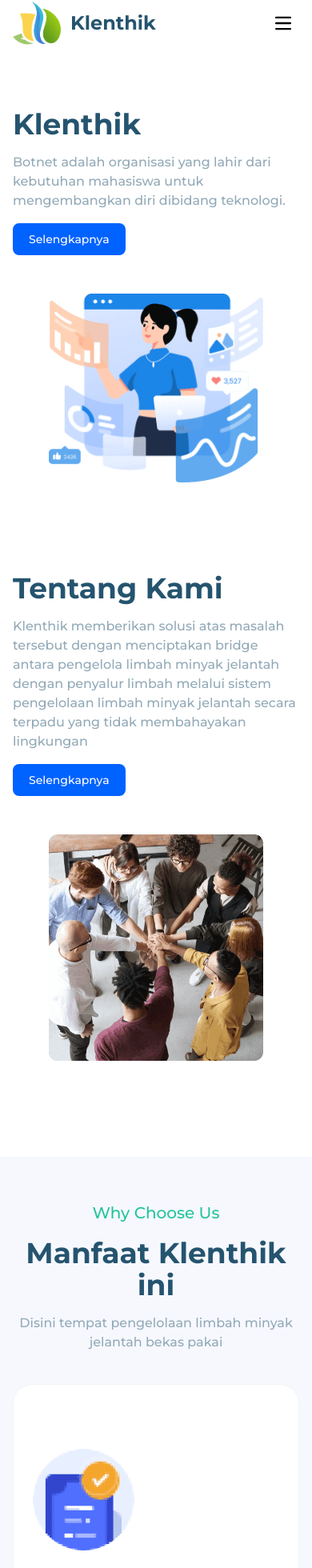
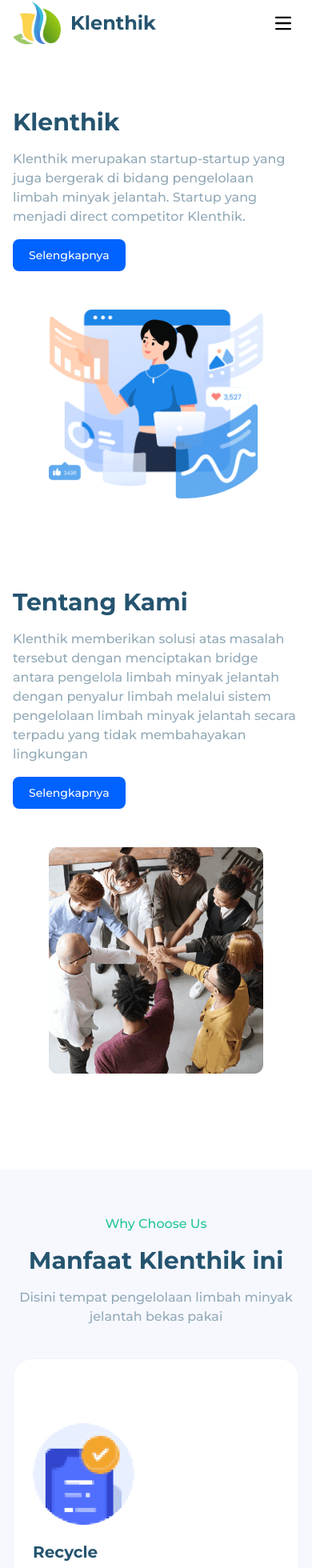
Before and after one commit to Fahmiali99/klenthik-app, a Next.js app: page / in a window 390 px wide. Shown: the part 17-1977 px from the top of the page at 80% size. Built offline with nearby package versions, Linux system fonts and the light colour scheme.

Commit message:
fix:change font, and position

```diff
--- a/src/components/detail/aboutme.tsx
+++ b/src/components/detail/aboutme.tsx
@@ -8,7 +8,7 @@ function Aboutme() {
     <div className=" container mx-auto h-full sm:block md:block lg:grid items-center py-14 md:py-20 lg:py-40 lg:min-h-[calc(100vh-3rem)] px-4">
       <div className="grid grid-cols-1 lg:grid-cols-2 items-center">
         <div className="lg:order-2">
-          <h1 className=" text-4xl font-semibold text-primary-dark">
+          <h1 className=" text-3xl md:text-3xl lg:text-4xl font-semibold text-primary-dark">
             Tentang Kami
           </h1>
           <p className="py-4 text-secondary text-base ">
--- a/src/components/detail/activity.tsx
+++ b/src/components/detail/activity.tsx
@@ -5,11 +5,11 @@ import React from "react";
 function Activity() {
   return (
     <div className="bg-primary-blue-200">
-      <div className="  container mx-auto h-full flex  items-center py-14 md:py-20 lg:py-20  px-4 sm:px-4 md:px-4 lg:px-0">
+      <div className="  container mx-auto h-full flex justify-center  items-center py-14 md:py-20 lg:py-20  px-4 sm:px-4 md:px-4 lg:px-0">
         <div>
           <div className="flex justify-center text-center">
             <div>
-              <h1 className=" text-4xl py-4 font-semibold text-primary-dark">
+              <h1 className="text-3xl md:text-3xl lg:text-4xl py-4 font-semibold text-primary-dark">
                 Galeri Kegiatan
               </h1>
               <p className=" text-secondary">Ini adalah kegiatan kami</p>
--- a/src/components/detail/article.tsx
+++ b/src/components/detail/article.tsx
@@ -5,11 +5,11 @@ import React from "react";
 function Article() {
   return (
     <div className="bg-primary-blue-200">
-      <div className="  container mx-auto h-full flex  items-center py-14 md:py-20 lg:py-20  px-4 sm:px-4 md:px-4 lg:px-0">
+      <div className="  container mx-auto h-full flex justify-center items-center py-14 md:py-20 lg:py-20  px-4 sm:px-4 md:px-4 lg:px-0">
         <div>
           <div className="flex justify-center text-center">
             <div>
-              <h1 className=" text-4xl py-4 font-semibold text-primary-dark">
+              <h1 className="text-3xl md:text-3xl lg:text-4xl py-4 font-semibold text-primary-dark">
                 Artikel
               </h1>
               <p className=" text-secondary">
@@ -22,7 +22,7 @@ function Article() {
             {articles.map((item, idx) => (
               <div
                 key={idx}
-                className=" bg-white border border-gray-200 rounded-xl shadow"
+                className="max-w-lg lg:max-w-full bg-white border border-gray-200 rounded-xl shadow"
               >
                 <a href="#">
                   <Image
--- a/src/components/detail/content.tsx
+++ b/src/components/detail/content.tsx
@@ -9,8 +9,10 @@ function Content() {
         <div>
           <div className="flex justify-center text-center">
             <div>
-              <p className=" text-primary-succes text-xl">Why Choose Us</p>
-              <h1 className=" text-4xl py-4 font-semibold text-primary-dark">
+              <p className=" text-primary-succes md:text-lg lg:text-xl">
+                Why Choose Us
+              </p>
+              <h1 className=" text-3xl md:text-3xl lg:text-4xl py-4 font-semibold text-primary-dark">
                 Manfaat Klenthik ini
               </h1>
               <p className=" text-secondary">
@@ -26,7 +28,7 @@ function Content() {
                 className=" border border-gray-100 py-20 px-6 rounded-3xl bg-white"
               >
                 <Image src={item.images} alt="" />
-                <h1 className="text-2xl py-5 font-semibold text-primary-dark">
+                <h1 className="text-xl md:text-xl lg:text-2xl py-5 font-semibold text-primary-dark">
                   {item.title}
                 </h1>
                 <p className=" text-secondary">{item.children}</p>
--- a/src/components/detail/hero.tsx
+++ b/src/components/detail/hero.tsx
@@ -11,12 +11,13 @@ function Hero() {
       <div className=" h-full sm:block md:block lg:grid items-center py-14 md:py-20 lg:py-40 lg:min-h-[calc(100vh-3rem)] px-4">
         <div className="grid grid-cols-1 lg:grid-cols-2 items-center">
           <div>
-            <h1 className=" text-4xl font-semibold text-primary-dark">
+            <h1 className=" text-3xl md:text-3xl lg:text-4xl font-semibold text-primary-dark">
               Klenthik
             </h1>
             <p className="py-4 text-secondary text-base ">
-              Botnet adalah organisasi yang lahir dari kebutuhan mahasiswa untuk
-              mengembangkan diri dibidang teknologi.
+              Klenthik merupakan startup-startup yang juga bergerak di bidang
+              pengelolaan limbah minyak jelantah. Startup yang menjadi direct
+              competitor Klenthik.
             </p>
             <button
               onClick={() => window.open("/about")}
--- a/src/components/detail/information.tsx
+++ b/src/components/detail/information.tsx
@@ -10,7 +10,7 @@ function Information() {
       <div className=" h-full sm:block md:block lg:grid items-center py-14 md:py-20 lg:py-36  px-4 sm:px-4 md:px-4 lg:px-0">
         <div className="grid grid-cols-1 lg:grid-cols-2 items-center">
           <div>
-            <h1 className=" text-4xl font-semibold text-primary-dark w-full lg:w-4/5">
+            <h1 className="text-3xl md:text-3xl lg:text-4xl font-semibold text-primary-dark w-full lg:w-4/5">
               Yuk, ikutin info kegiatan dari kami!
             </h1>
             <p className="py-4 text-secondary text-base ">
--- a/src/utils/home.ts
+++ b/src/utils/home.ts
@@ -15,12 +15,13 @@ export const content = [
   {
     title: "Terstruktur",
     children:
-      "Project kerja yang di sediakan disini terstruk menjadikan mahasiswa aktif dalam kegiatan.",
+      "Daur ulang yang dilakukan oleh Klenthik sangat terstruktur dan ramah lingkungan",
     images: contents,
   },
   {
     title: "Relasi",
-    children: "Mahasiswa akan menambah relasi untuk kedepannya.",
+    children:
+      "Relasi dengan masyarakat, distributor minyak, dan stakholder terkait.",
     images: contents,
   },
 ];
```
